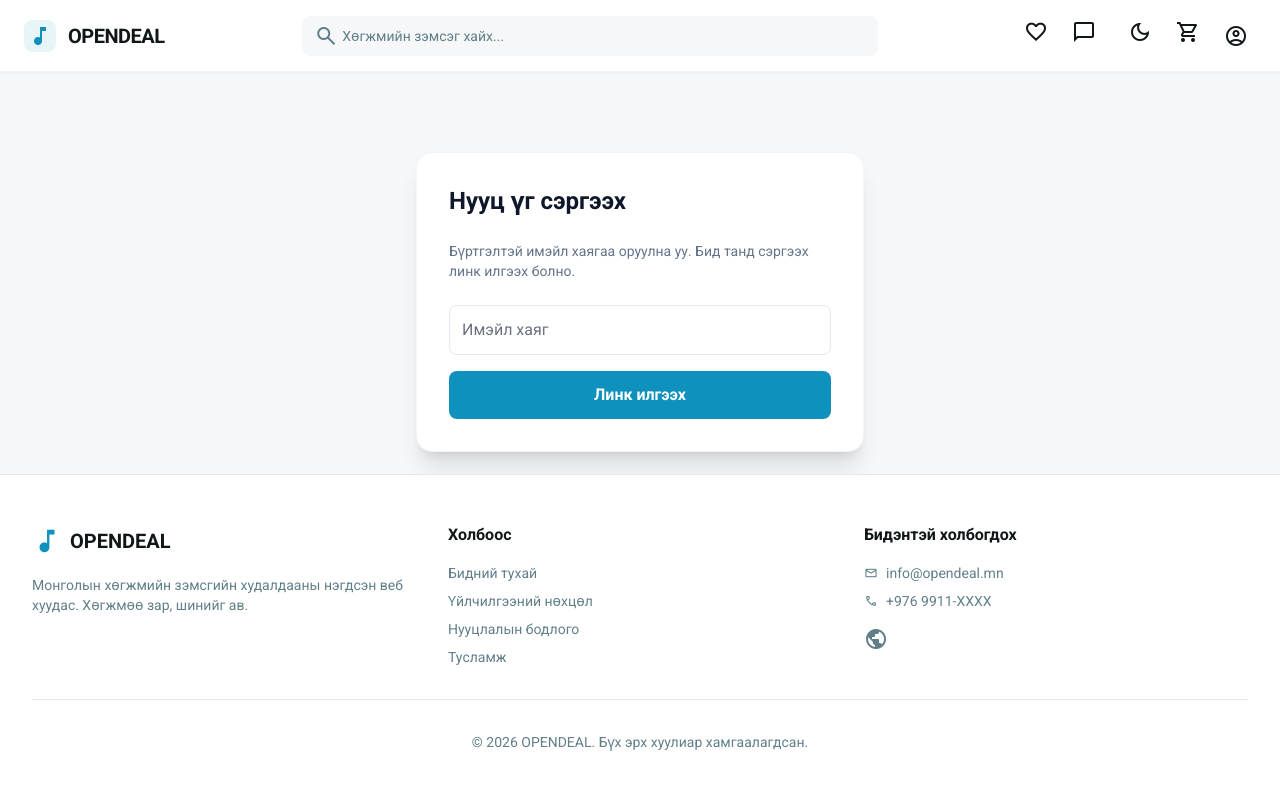
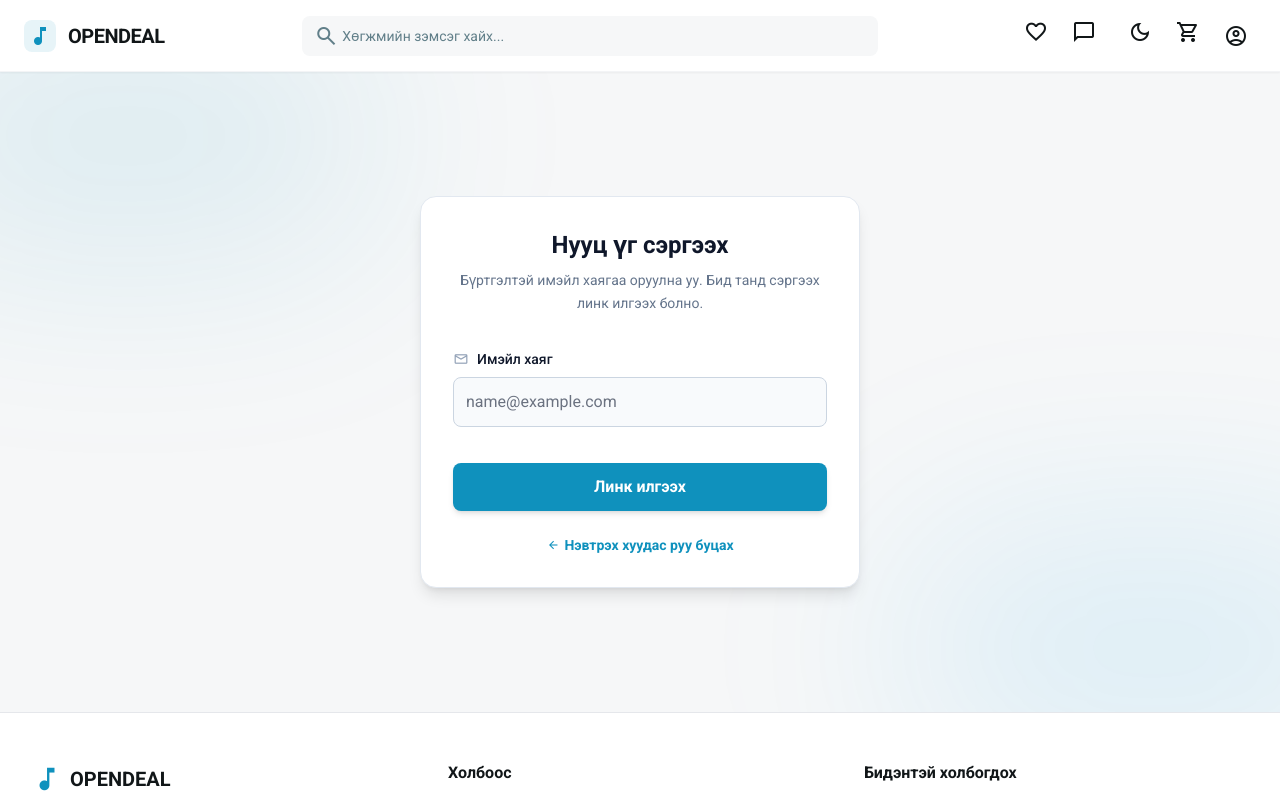
Before and after one commit to munkhba0711-ops/opendeal-web, a React (Create React App) app: page /forgot-password in a window 1280 px wide. Shown: the top 800 px of the page. Built offline with nearby package versions, Linux system fonts and the light colour scheme.

Commit message:
updated forgot password UI

```diff
--- a/src/pages/ForgotPassword.jsx
+++ b/src/pages/ForgotPassword.jsx
@@ -1,4 +1,5 @@
 import React, { useState } from "react";
+import { Link } from "react-router-dom";
 import api from "../services/api";
 import toast from "react-hot-toast";
 
@@ -10,42 +11,84 @@ const ForgotPassword = () => {
     e.preventDefault();
     setLoading(true);
     try {
-      const res = await api.post(
-        "/forgot-password",
-        { email },
+      // Backend рүү нууц үг сэргээх хүсэлт илгээх (Хаягаа api инстанцаар явуулна)
+      const res = await api.post("/forgot-password", { email });
+      toast.success(res.data.message || "Нууц үг сэргээх линк илгээгдлээ.");
+      setEmail(""); // Амжилттай болсны дараа имэйл бичих нүдийг хоослох
+    } catch (error) {
+      toast.error(
+        error.response?.data?.message || "Алдаа гарлаа. Дахин оролдоно уу.",
       );
-      toast.success(res.data.message);
-    } catch (err) {
-      toast.error("Имэйл олдсонгүй эсвэл алдаа гарлаа.");
     } finally {
       setLoading(false);
     }
   };
 
   return (
-    <div className="max-w-md mx-auto mt-20 p-8 bg-white dark:bg-slate-900 rounded-2xl shadow-xl border border-slate-100 dark:border-slate-800">
-      <h2 className="text-2xl font-bold mb-6 text-slate-900 dark:text-white">
+    <div className="flex-1 flex items-center justify-center p-4 lg:p-10 relative overflow-hidden min-h-[80vh]">
+      {/* Background Эффектүүд (Нэвтрэх хуудастай яг адилхан) */}
+      <div className="absolute top-[-10%] left-[-10%] w-[40%] h-[40%] rounded-full bg-primary/10 blur-[100px] pointer-events-none"></div>
+      <div className="absolute bottom-[-10%] right-[-10%] w-[40%] h-[40%] rounded-full bg-[#0ea5e9]/10 blur-[100px] pointer-events-none"></div>
+
+      <div className="flex flex-col lg:flex-row gap-8 lg:gap-16 items-center justify-center z-10 w-full max-w-[960px]">
+        {/* Голлуулсан Нэвтрэх хайрцагтай ижил Форм */}
+        <div className="flex w-full max-w-[440px] flex-col bg-white dark:bg-surface-dark rounded-2xl shadow-lg border border-slate-200 dark:border-gray-800 p-8 mx-auto">
+          <div className="mb-8 text-center">
+            <h1 className="text-2xl font-bold text-slate-900 dark:text-white mb-2">
               Нууц үг сэргээх
-      </h2>
-      <p className="text-slate-500 mb-6 text-sm">
-        Бүртгэлтэй имэйл хаягаа оруулна уу. Бид танд сэргээх линк илгээх болно.
+            </h1>
+            <p className="text-slate-500 dark:text-slate-400 text-sm leading-relaxed">
+              Бүртгэлтэй имэйл хаягаа оруулна уу. Бид танд сэргээх линк илгээх
+              болно.
             </p>
-      <form onSubmit={handleSubmit} className="flex flex-col gap-4">
+          </div>
+
+          <form className="flex flex-col gap-5" onSubmit={handleSubmit}>
+            <label className="flex flex-col gap-1.5">
+              <span className="text-slate-900 dark:text-slate-200 text-sm font-medium flex items-center gap-2">
+                <span className="material-symbols-outlined text-base text-slate-400">
+                  mail
+                </span>
+                Имэйл хаяг
+              </span>
               <input
                 type="email"
-          placeholder="Имэйл хаяг"
-          className="p-3 rounded-lg border border-slate-200 dark:bg-slate-800 dark:border-slate-700 dark:text-white"
                 value={email}
                 onChange={(e) => setEmail(e.target.value)}
+                disabled={loading}
+                className="w-full rounded-lg border border-slate-300 dark:border-gray-700 bg-slate-50 dark:bg-background-dark p-3 text-slate-900 dark:text-white focus:ring-2 focus:ring-primary focus:border-transparent outline-none transition-all"
+                placeholder="name@example.com"
                 required
               />
+            </label>
+
             <button
+              type="submit"
               disabled={loading}
-          className="bg-primary text-white p-3 rounded-lg font-bold hover:bg-primary/90 disabled:opacity-50"
+              className={`mt-4 w-full text-center rounded-lg py-3 px-4 text-white text-base font-bold shadow-md transition-all ${
+                loading
+                  ? "bg-slate-400 cursor-not-allowed"
+                  : "bg-primary hover:bg-primary-dark hover:shadow-lg hover:-translate-y-0.5 active:translate-y-0"
+              }`}
             >
-          {loading ? "Илгээж байна..." : "Линк илгээх"}
+              {loading ? "Түр хүлээнэ үү..." : "Линк илгээх"}
             </button>
           </form>
+
+          {/* Нэвтрэх хуудас руу буцах товч */}
+          <div className="mt-6 text-center text-sm text-slate-500 dark:text-slate-400">
+            <Link
+              to="/login"
+              className="text-primary font-bold hover:underline flex items-center justify-center gap-1"
+            >
+              <span className="material-symbols-outlined text-sm">
+                arrow_back
+              </span>
+              Нэвтрэх хуудас руу буцах
+            </Link>
+          </div>
+        </div>
+      </div>
     </div>
   );
 };
```
Lines whose indentation alone changed are shown as unchanged.
